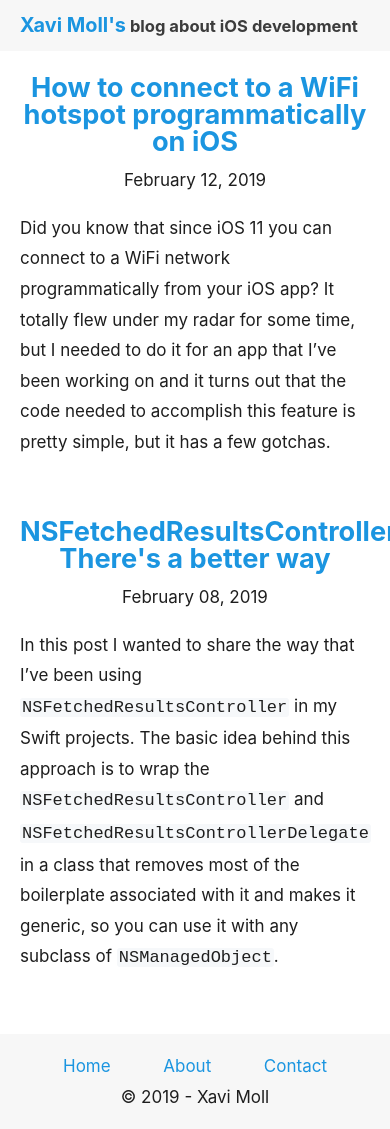
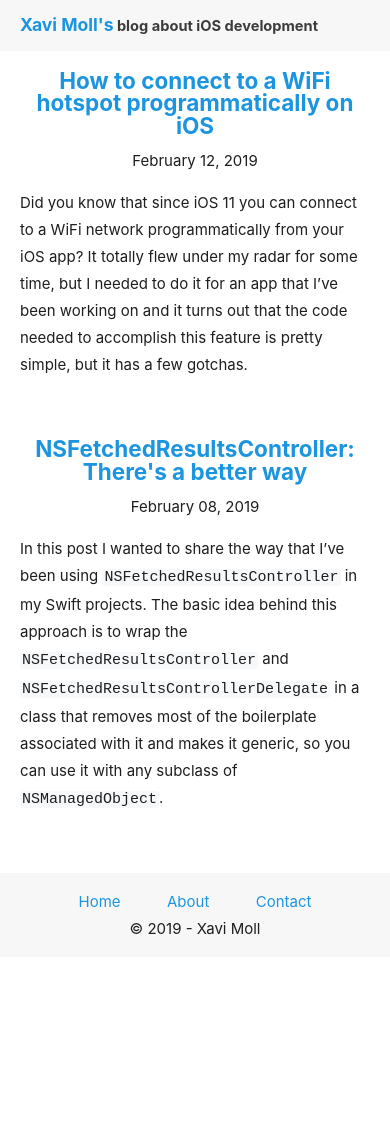
Before and after one commit to xmollv/xmollv.github.io, a Jekyll site: the page built from pages/home.html, in a window 390 px wide. Built offline with Jekyll 4.4.1, drawn with Linux system fonts in a browser that asks for light colours; after the commit the page ends 957 px from its top, so only the background shows below that.

Commit message:
Tweaked the fonts on smaller devices

```diff
--- a/assets/css/base.css
+++ b/assets/css/base.css
@@ -127,17 +127,32 @@
     #post_title, .home_item_title {
         font-size: 2em;
     }
-
 }
 
 @media screen and (max-width: 450px) {
     #post_title, .home_item_title {
-        font-size: 1.6em;
+        font-size: 1.5em;
+    }
+
+    body {
+        font-size: 15px;
     }
 }
 
-@media screen and (max-width: 350px) {
+@media screen and (max-width: 320px) {
     #post_title, .home_item_title {
-        font-size: 1.3em;
+        font-size: 1.2em;
+    }
+
+    body {
+        font-size: 14px;
+    }
+
+    header > h3 > small {
+        font-size: 12px;
+    }
+
+    pre.highlight {
+        font-size: 12px;
     }
 }
```
